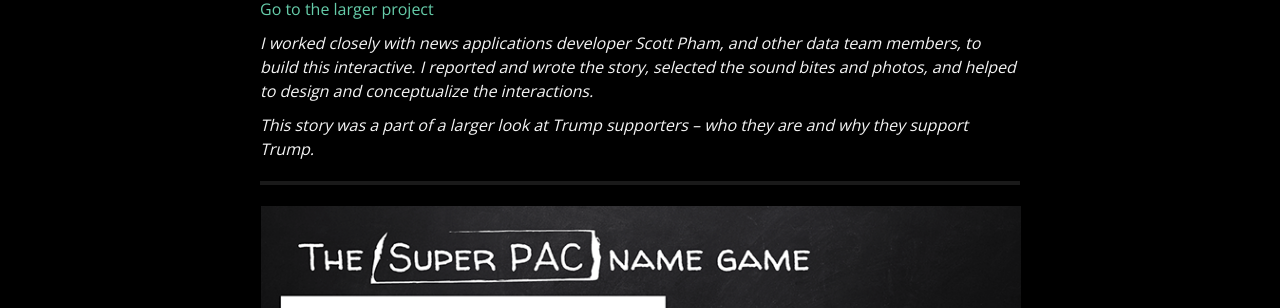
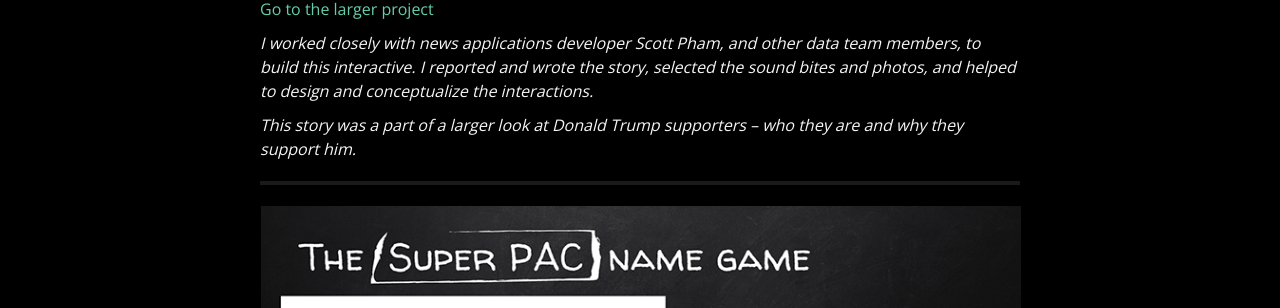
Before and after one commit to juliachanb/juliachanb.github.io, a Jekyll site: the page built from pages/portfolio.md, in a window 1280 px wide and 900 px high, scrolled down 2835 px. Shown: the part 146-454 px from the top of the window. Built offline with Jekyll 4.4.1, drawn with Linux system fonts in a browser that asks for light colours; nearby versions of some CDN libraries; some web fonts are replaced.

Commit message:
fixed typo

```diff
--- a/pages/portfolio.md
+++ b/pages/portfolio.md
@@ -65,7 +65,7 @@ published: true
 
 *I worked closely with news applications developer Scott Pham, and other data team members, to build this interactive. I reported and wrote the story, selected the sound bites and photos, and helped to design and conceptualize the interactions.*
 
-*This story was a part of a larger look at Trump supporters – who they are and why they support Trump.*
+*This story was a part of a larger look at Donald Trump supporters – who they are and why they support him.*
 
 ---
 
```
